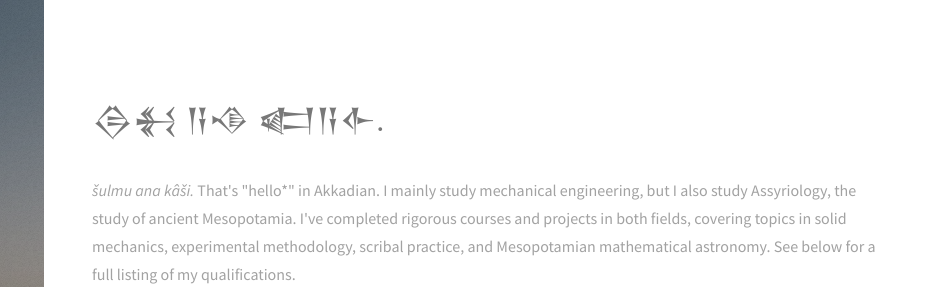
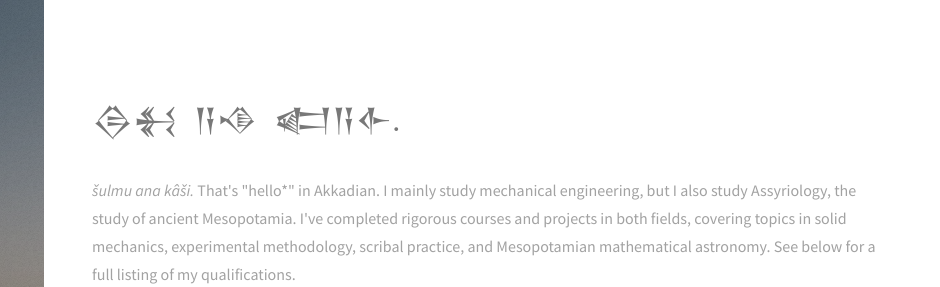
Before and after one commit to meptrsn/meptrsn.github.io, a plain HTML site: page index.html in a window 1280 px wide. Shown: the top 287 px of the page, 340-1280 px from the left. Drawn offline with Linux system fonts and the light colour scheme.

Commit message:
font fix

```diff
--- a/index.html
+++ b/index.html
@@ -30,7 +30,7 @@
 				<!-- One -->
 					<section id="one">
 						<header class="major">
-							<h1 style="font-family: santak">𒁲𒈬 𒀀𒈾 𒅗𒀀𒅆.</h1>
+							<h1 style="font-family: santakkumregular">𒁲𒈬 𒀀𒈾 𒅗𒀀𒅆.</h1>
 						</header>
 						<p><i>šulmu ana kâši.</i> That's "hello*" in Akkadian. I mainly study mechanical engineering, but I also study Assyriology, the study of ancient Mesopotamia. I've completed rigorous courses and projects in both fields, covering topics in solid mechanics, experimental methodology, scribal practice, and Mesopotamian mathematical astronomy. See below for a full listing of my qualifications.</p>
 						<ul class="actions">
```
